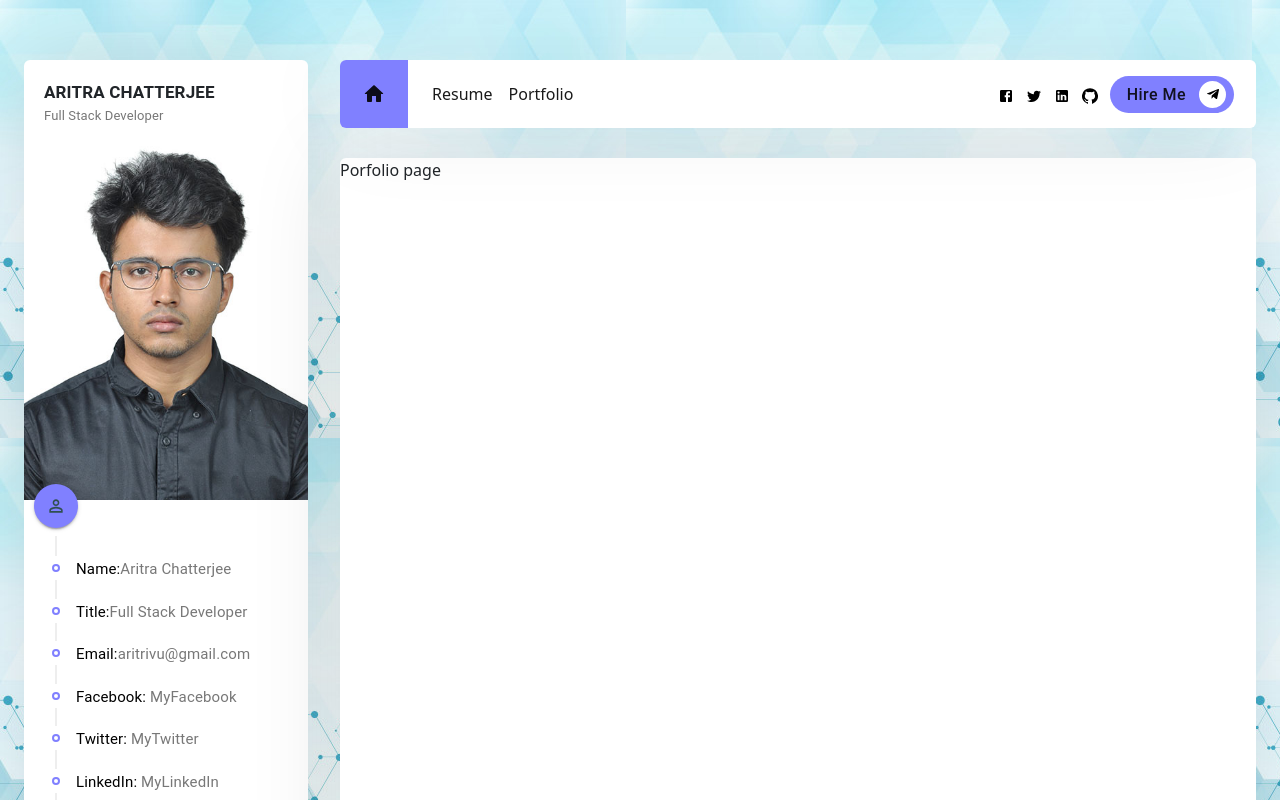
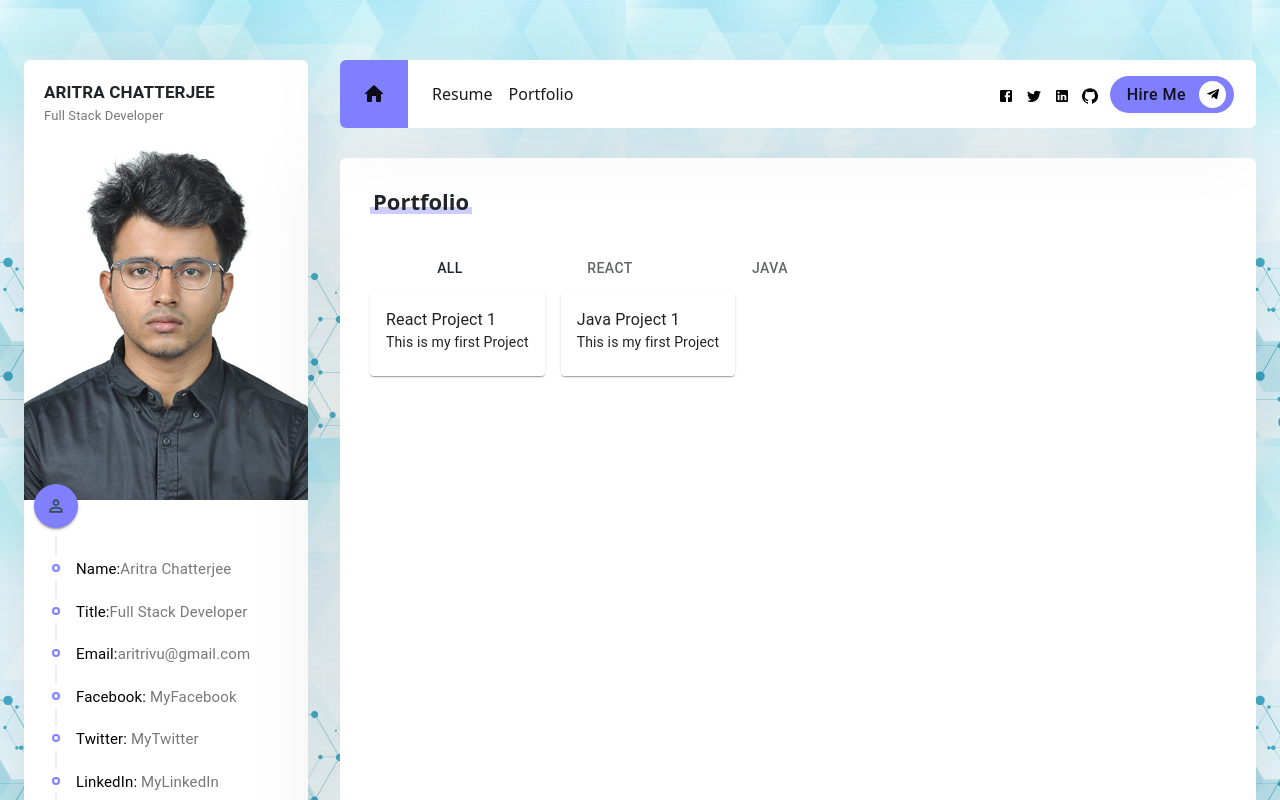
Before and after one commit to Aritra1296/Portfolio-Frontend, a React (Create React App) app: page /portfolio in a window 1280 px wide. Shown: the top 800 px of the page. Built offline with nearby package versions, Linux system fonts and the light colour scheme.

Commit message:
Changes in portfolio

```diff
--- a/src/pages/Portfolio/Portfolio.js
+++ b/src/pages/Portfolio/Portfolio.js
@@ -1,11 +1,101 @@
-import React from 'react'
+import React, { useState } from 'react'
+import './Portfolio.css'
+import resumeData from '../../utils/resumeData'
+import { Container, Grid, Tab } from '@material-ui/core'
+import { Tabs, Typography } from '@material-ui/core'
+import Card from '@material-ui/core/Card'
+import CardActionArea from '@material-ui/core/CardActionArea'
+import CardContent from '@material-ui/core/CardContent'
+import CardMedia from '@material-ui/core/CardMedia'
+import Grow from '@material-ui/core/Grow'
+import Dialog from '@material-ui/core/Dialog'
+import DialogTitle from '@material-ui/core/DialogTitle'
 
 const Portfolio = () => {
- return (
-  <div>
-   Porfolio page
-  </div>
- )
+  const [tabValue, setTabValue] = useState('All')
+  const projectDialog = () => {
+    <Dialog>
+      <DialogTitle></DialogTitle>
+      <img src="" alt="" />
+      <DialogContent>
+
+      </DialogContent>
+    </Dialog>
+  }
+
+  return (
+    <Grid container className='section pb_45 pt_45'>
+      {/* Title */}
+      <Grid item className='section_title mb_30'>
+        <span></span>
+        <h6 className='section_title_text'>Portfolio</h6>
+      </Grid>
+
+      {/* Tabs */}
+      <Grid item xs={12}>
+        <Tabs
+          value={tabValue}
+          indicatorColor='white'
+          className='customTabs'
+          onChange={(event, newValue) => setTabValue(newValue)}
+        >
+          <Tab
+            label='All'
+            value='All'
+            className={
+              tabValue == 'All' ? 'customTabs_item_active' : 'customTabs_item'
+            }
+          />
+          {[...new Set(resumeData.projects.map((item) => item.tag))].map(
+            (tag) => (
+              <Tab label={tag} value={tag} />
+            )
+          )}
+        </Tabs>
+      </Grid>
+      {/* Projects */}
+      <Grid item xs={12}>
+        <Grid container spacing={2}>
+          {resumeData.projects.map((project) => (
+            <>
+              {tabValue == project.tag || tabValue == 'All' ? (
+                <Grid item>
+                  <Grow in timeout={1000}>
+                    <Card
+                      className='CustomCard'
+                      onClick={() => {
+                        console.log('click')
+                      }}
+                    >
+                      <CardActionArea>
+                        <CardMedia
+                          className='CustomCard_image'
+                          image={project.image}
+                          title={project.title}
+                        >
+                          <CardContent>
+                            <Typography className='CustomCard_title'>
+                              {project.title}
+                            </Typography>
+                            <Typography
+                              variant='body2'
+                              className='CustomCard_description'
+                            >
+                              {project.description}
+                            </Typography>
+                          </CardContent>
+                        </CardMedia>
+                      </CardActionArea>
+                    </Card>
+                  </Grow>
+                </Grid>
+              ) : null}
+            </>
+          ))}
+        </Grid>
+      </Grid>
+    </Grid>
+  )
 }
 
 export default Portfolio
--- a/src/utils/resumeData.js
+++ b/src/utils/resumeData.js
@@ -110,4 +110,26 @@ export default {
       description: ['Git', 'GitHub', 'Scrum/Agile'],
     },
   ],
+  projects: [
+    {
+      tag: 'React',
+      imeage:
+        'https://images.unsplash.com/photo-1579546929662-711aa81148cf?ixlib=rb-1.2.1&ixid=MnwxMjA3fDB8MHxwaG90by1wYWdlfHx8fGVufDB8fHx8&auto=format&fit=crop&w=750&q=80',
+      title: 'React Project 1',
+      caption: 'This is short description',
+      description: 'This is my first Project',
+      links: [{ link: 'http://web.aritrarivu.co.in/' }],
+      links: [{ link: 'https://github.com/Aritra1296' }],
+    },
+    {
+      tag: 'Java',
+      imeage:
+        'https://images.unsplash.com/photo-1579546929662-711aa81148cf?ixlib=rb-1.2.1&ixid=MnwxMjA3fDB8MHxwaG90by1wYWdlfHx8fGVufDB8fHx8&auto=format&fit=crop&w=750&q=80',
+      title: 'Java Project 1',
+      caption: 'This is short description',
+      description: 'This is my first Project',
+      links: [{ link: 'http://web.aritrarivu.co.in/' }],
+      links: [{ link: 'https://github.com/Aritra1296' }],
+    },
+  ],
 }
```
Also changed, not shown: src/pages/Portfolio/Portfolio.css (added).
